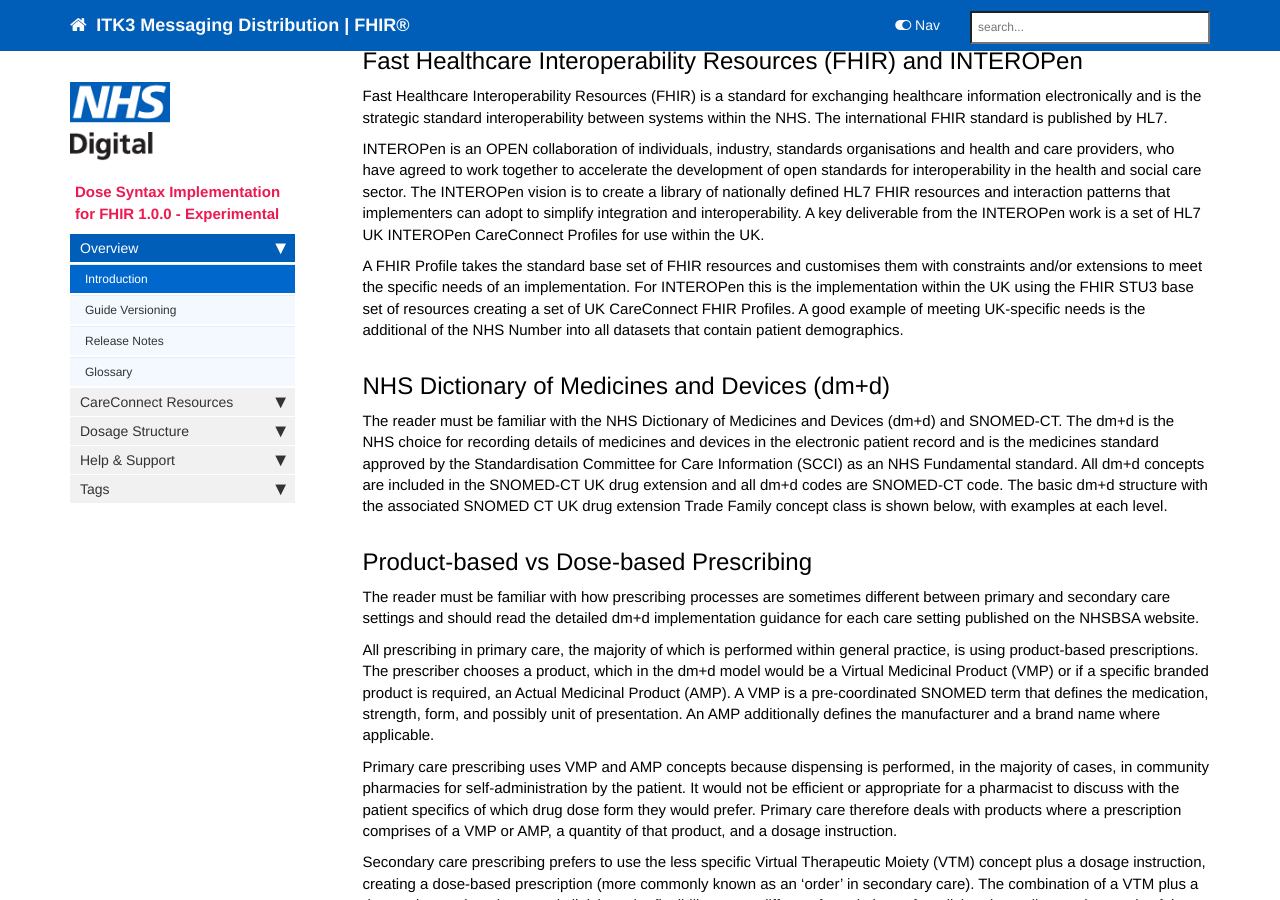
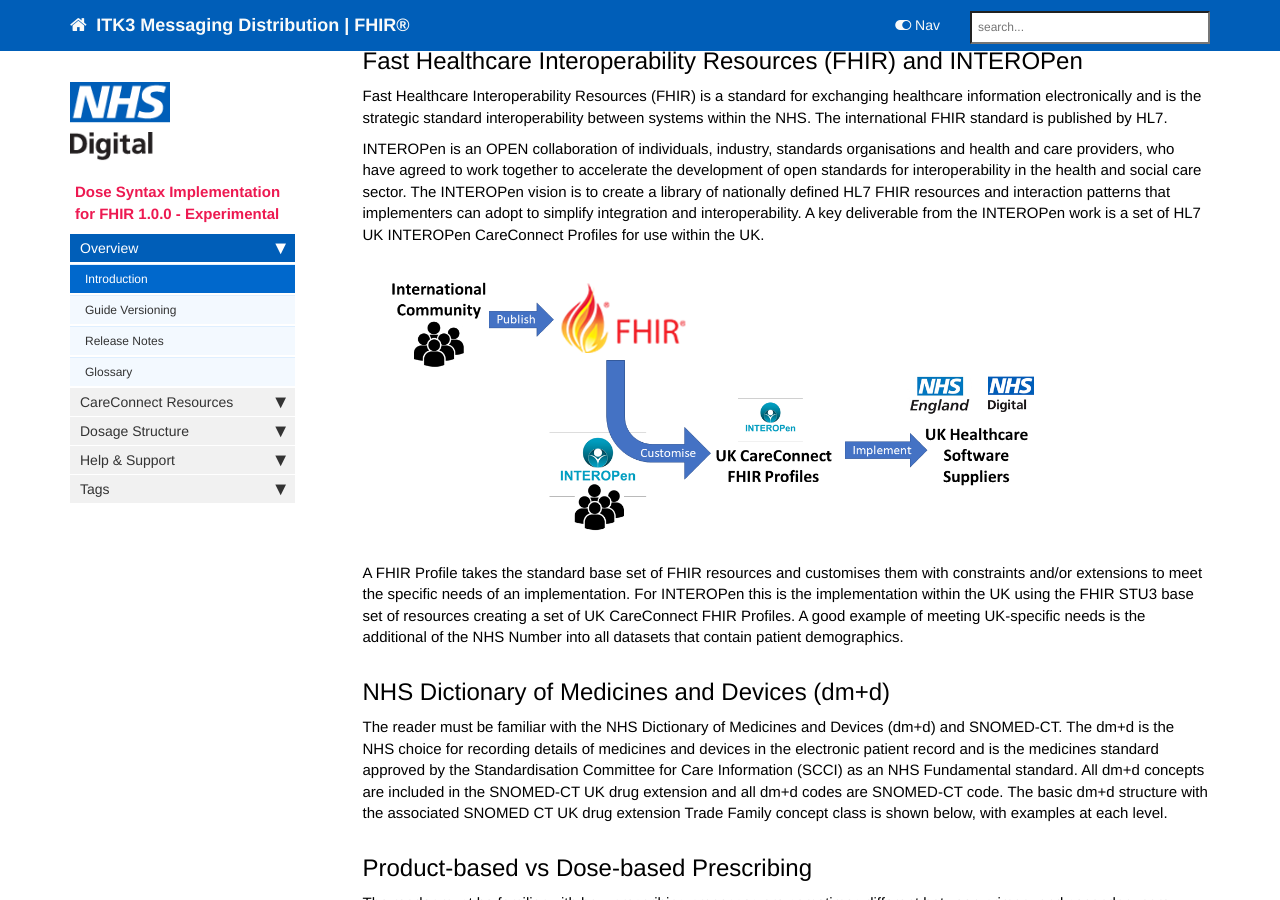
Before and after one commit to nhsconnect/Dose-Syntax-Implementation, a Jekyll site: the page built from index.md, in a window 1280 px wide and 900 px high, scrolled down 595 px. Built offline with Jekyll 4.4.1, drawn with Linux system fonts in a browser that asks for light colours; nearby versions of some CDN libraries; comment, search, counter and statistics services are not loaded.

Commit message:
Add files via upload

```diff
--- a/index.md
+++ b/index.md
@@ -24,6 +24,8 @@ Fast Healthcare Interoperability Resources (FHIR) is a standard for exchanging h
 
 INTEROPen is an OPEN collaboration of individuals, industry, standards organisations and health and care providers, who have agreed to work together to accelerate the development of open standards for interoperability in the health and social care sector. The INTEROPen vision is to create a library of nationally defined HL7 FHIR resources and interaction patterns that implementers can adopt to simplify integration and interoperability. A key deliverable from the INTEROPen work is a set of HL7 UK INTEROPen CareConnect Profiles for use within the UK.
 
+![alt text](images/overview/fhir-interopen.png "FHIR and INTEROPen")
+
 A FHIR Profile takes the standard base set of FHIR resources and customises them with constraints and/or extensions to meet the specific needs of an implementation. For INTEROPen this is the implementation within the UK using the FHIR STU3 base set of resources creating a set of UK CareConnect FHIR Profiles. A good example of meeting UK-specific needs is the additional of the NHS Number into all datasets that contain patient demographics.
 
 ## NHS Dictionary of Medicines and Devices (dm+d) ##
```
